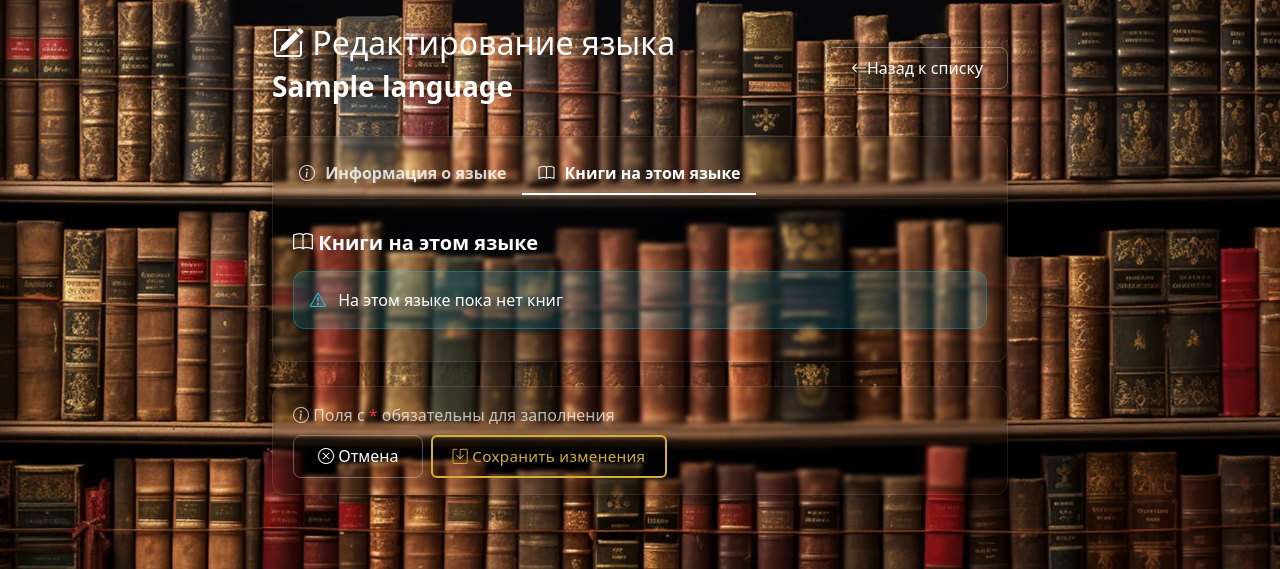
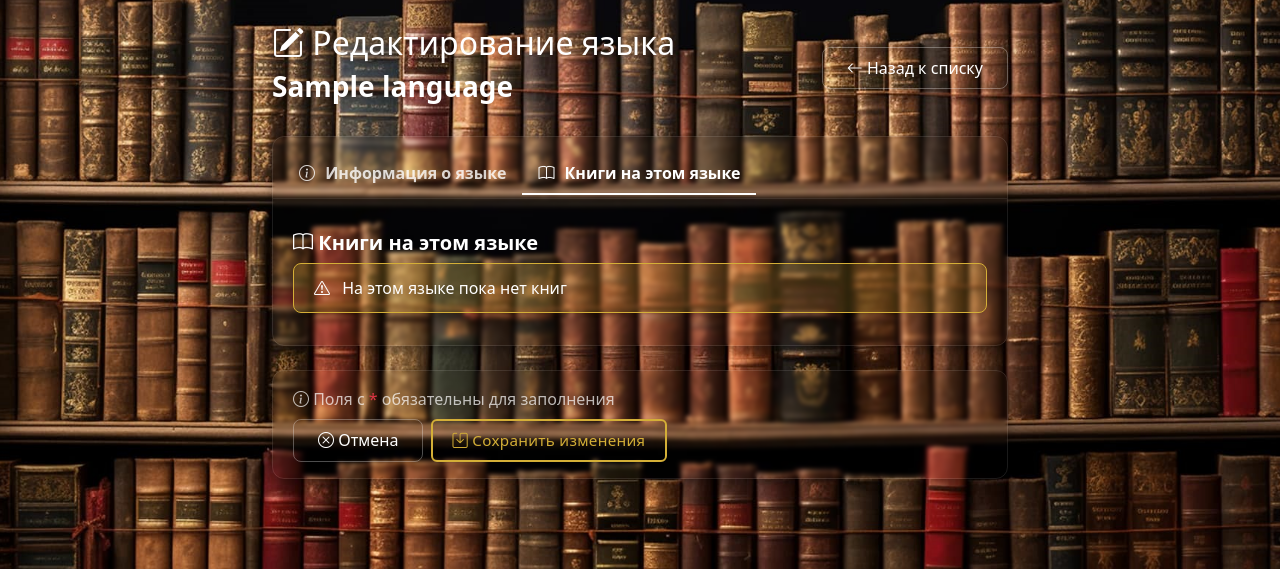
Before and after one commit to intent56/HomeLibrary, a Flask app: page /language/1/edit in a window 1280 px wide, after a click on "Книги на этом языке". Shown: the part 62-631 px from the top of the page. Run offline with Flask 3, Linux system fonts and the light colour scheme; tables that the repository leaves empty hold one stand-in row (values such as "Sample post"); some libraries are stand-ins or nearby versions.

Commit message:
Убрал лишние кнопки и добавил пробелы

```diff
--- a/app/templates/edit_author.html
+++ b/app/templates/edit_author.html
@@ -16,7 +16,7 @@ content %}
         class="btn btn-outline-light d-flex align-items-center"
         id="backButton"
       >
-        <i class="bi bi-arrow-left"></i> Назад
+        <i class="bi bi-arrow-left"></i> &nbsp;Назад
       </a>
     </div>
 
--- a/app/templates/edit_format.html
+++ b/app/templates/edit_format.html
@@ -14,7 +14,7 @@ content %}
         href="{{ url_for('main.format_list') }}"
         class="btn btn-outline-light d-flex align-items-center"
       >
-        <i class="bi bi-arrow-left"></i> Назад к списку
+        <i class="bi bi-arrow-left"></i> &nbsp;Назад к списку
       </a>
     </div>
 
--- a/app/templates/edit_interpreter.html
+++ b/app/templates/edit_interpreter.html
@@ -15,7 +15,7 @@ content %}
         class="btn btn-outline-light d-flex align-items-center"
         id="backButton"
       >
-        <i class="bi bi-arrow-left"></i> Назад
+        <i class="bi bi-arrow-left"></i> &nbsp;Назад
       </a>
     </div>
 
--- a/app/templates/edit_language.html
+++ b/app/templates/edit_language.html
@@ -14,7 +14,7 @@ content %}
         href="{{ url_for('main.language_list') }}"
         class="btn btn-outline-light d-flex align-items-center"
       >
-        <i class="bi bi-arrow-left"></i> Назад к списку
+        <i class="bi bi-arrow-left"></i> &nbsp;Назад к списку
       </a>
     </div>
 
@@ -293,7 +293,7 @@ content %}
                 </div>
               </div>
               {% endif %} {% else %}
-              <div class="alert alert-warning transparent-alert mt-3">
+              <div class="alert custom-alert">
                 <i class="bi bi-exclamation-triangle"></i>
                 На этом языке пока нет книг
               </div>
@@ -665,5 +665,14 @@ content %}
     padding: 0.75rem 1.5rem;
     font-size: 1.1rem;
   }
+  /* НОВЫЙ СТИЛЬ ДЛЯ АЛЕРТА - ИСПОЛЬЗУЕТ var(--main-color) */
+  .custom-alert {
+    background-color: rgba(212, 175, 55, 0.2) !important;
+    backdrop-filter: blur(5px);
+    border: 1px solid var(--main-color) !important;
+    color: #ffffff !important;
+    padding: 0.75rem 1.25rem;
+    border-radius: 8px;
+  }
 </style>
 {% endblock %}
--- a/app/templates/edit_publisher.html
+++ b/app/templates/edit_publisher.html
@@ -14,7 +14,7 @@ content %}
         href="{{ url_for('main.publisher_list') }}"
         class="btn btn-outline-light d-flex align-items-center"
       >
-        <i class="bi bi-arrow-left"></i> Назад к списку
+        <i class="bi bi-arrow-left"></i> &nbsp;Назад к списку
       </a>
     </div>
 
```
